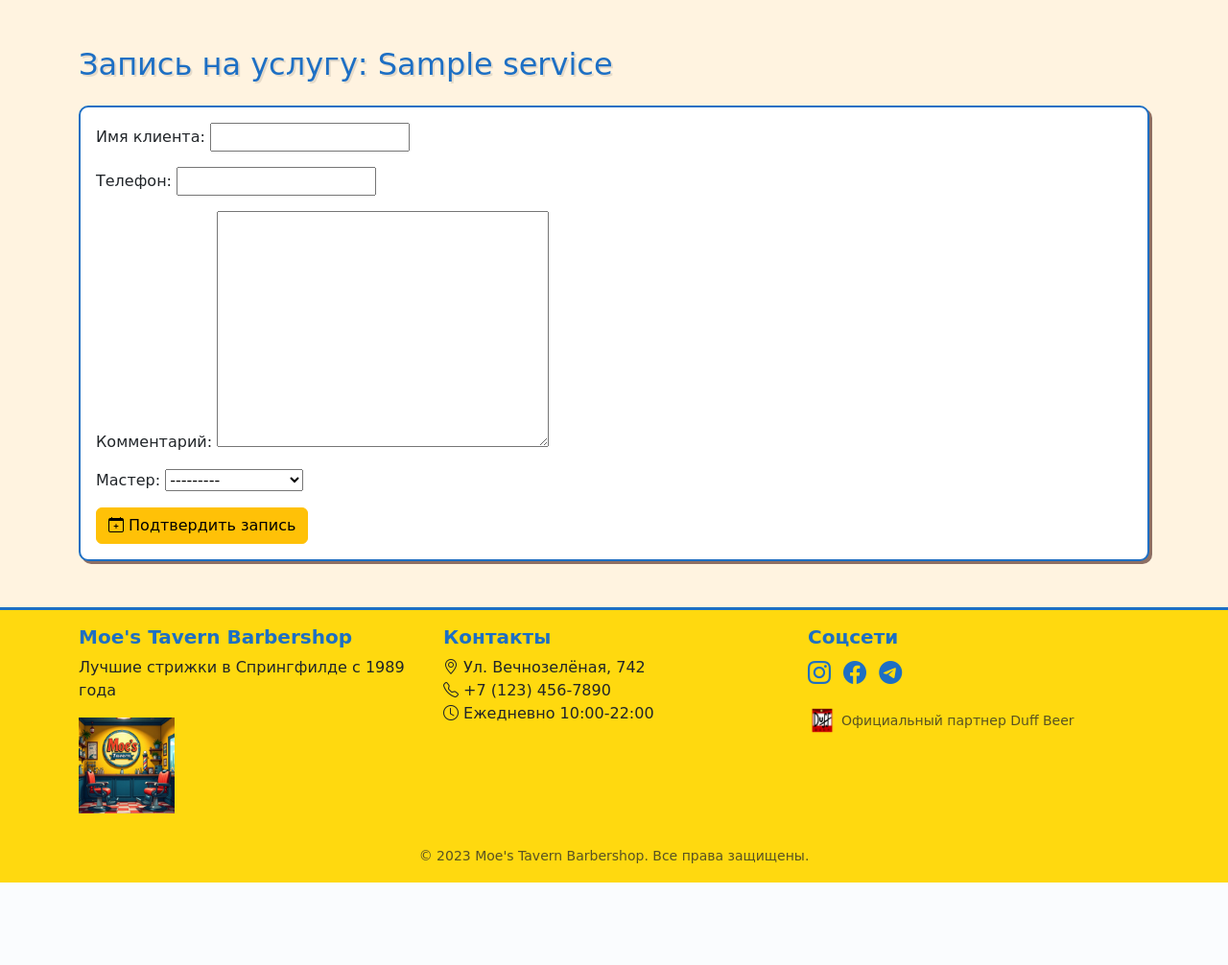
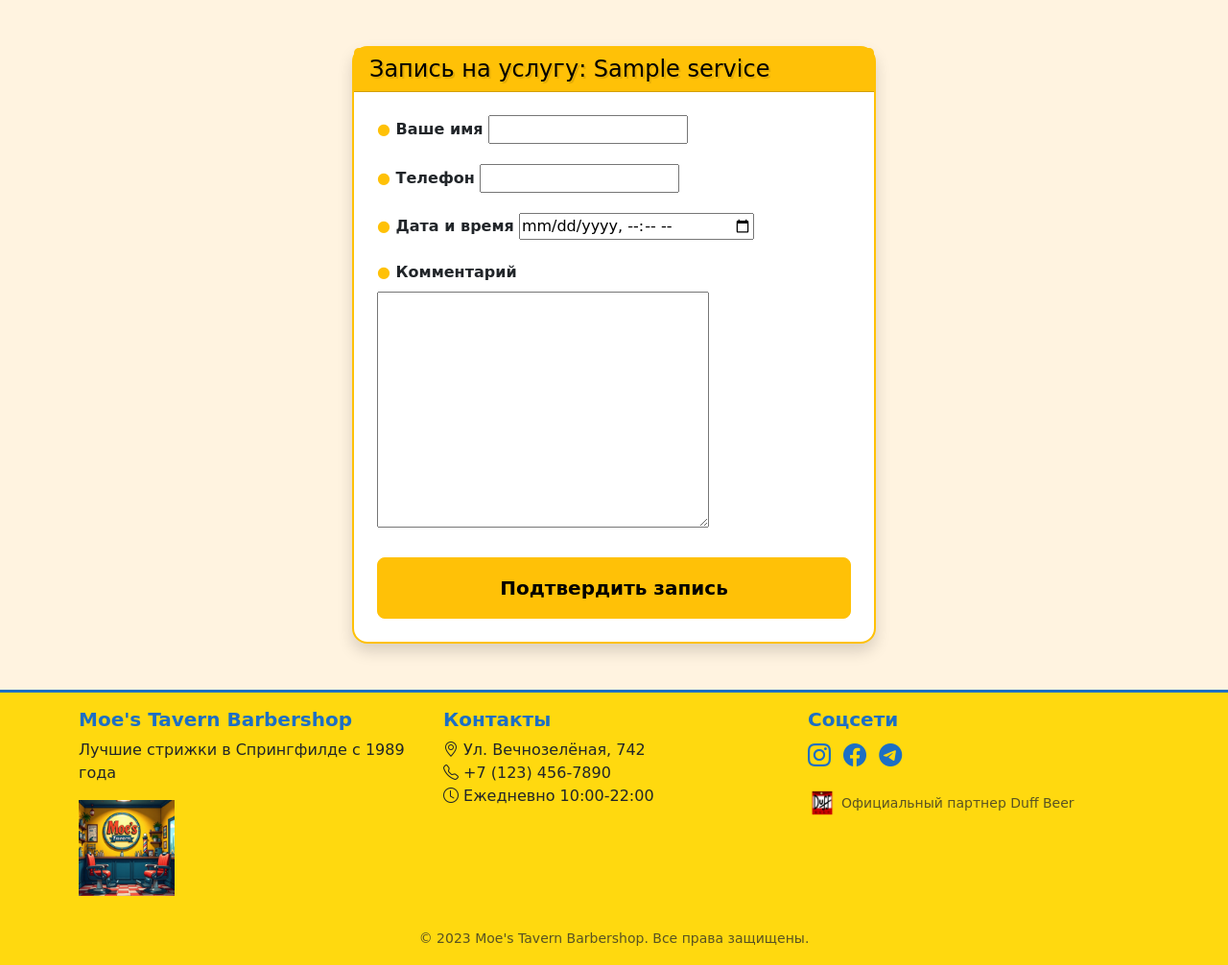
Before and after one commit to AlexStone1991/hw_38_ALEX, a Django app: page /order/create/1/ in a window 1280 px wide. Shown: the part 69-1075 px from the top of the page at 96% size. Before the commit the page ends 989 px from the top, so only its background shows below. Run offline with Django 5.2, Linux system fonts and the light colour scheme; tables that the repository leaves empty hold one stand-in row (values such as "Sample post").

Commit message:
hw_42 - доделал услуги! и страницу спасибо!

```diff
--- a/core/forms.py
+++ b/core/forms.py
@@ -1,21 +1,16 @@
 from django import forms
-from .models import Order, Service, Master
+from .models import Order, Service
+from django.forms import DateTimeInput
 
 class OrderForm(forms.ModelForm):
-    service = forms.ModelChoiceField(
-        queryset=Service.objects.all(),
-        widget=forms.HiddenInput(),
-    )
-
     class Meta:
         model = Order
-        fields = ['client_name', 'phone', 'comment', 'service', "master", "comment"]
+        fields = ['client_name', 'phone', 'appointment_date', 'comment']
         widgets = {
-            "appointment_date": forms.DateTimeInput(attrs={"type": "datetime-local"}),
+            'appointment_date': DateTimeInput(attrs={'type': 'datetime-local'}),
         }
 
-    def __init__(self, *args, **kwargs):
-        service = kwargs.pop('service', None)
+    def __init__(self, *args, service=None, **kwargs):
         super().__init__(*args, **kwargs)
-        if service:
-            self.fields['master'].queryset = Master.objects.filter(services=service)
+        self.service = service
+        self.fields['appointment_date'].required = True
--- a/static/css/main.css
+++ b/static/css/main.css
@@ -209,3 +209,23 @@
     transform: translateY(-3px);
     box-shadow: 0 4px 8px rgba(0,0,0,0.2);
 }
+
+/* Кастомные стили только на Bootstrap */
+    .form-control, .form-select {
+        border-radius: 0.5rem;
+        padding: 0.75rem 1rem;
+        border: 1px solid #ced4da;
+    }
+    .form-control:focus {
+        border-color: #ffc107;
+        box-shadow: 0 0 0 0.25rem rgba(255, 193, 7, 0.25);
+    }
+    textarea.form-control {
+        min-height: 120px;
+    }
+    .invalid-feedback {
+        color: #dc3545;
+    }
+    .card {
+        border-radius: 1rem;
+    }
--- a/static/js/main.js
+++ b/static/js/main.js
@@ -4,3 +4,29 @@
     const minDate = now.toISOString().slice(0, 16);
     document.getElementById('id_appointment_date').min = minDate;
 });
+
+// Минимальная дата - текущий день
+document.addEventListener('DOMContentLoaded', function() {
+    const dateField = document.getElementById('{{ form.appointment_date.id_for_label }}');
+    if (dateField) {
+        const now = new Date();
+        const minDate = now.toISOString().slice(0, 16);
+        dateField.min = minDate;
+        dateField.classList.add('form-control');
+    }
+
+    // Валидация Bootstrap
+    (function() {
+        'use strict'
+        const forms = document.querySelectorAll('.needs-validation')
+        Array.from(forms).forEach(form => {
+            form.addEventListener('submit', event => {
+                if (!form.checkValidity()) {
+                    event.preventDefault()
+                    event.stopPropagation()
+                }
+                form.classList.add('was-validated')
+            }, false)
+        })
+    })()
+});
--- a/templates/base.html
+++ b/templates/base.html
@@ -71,6 +71,6 @@
         {% endfor %}
     </div>
 {% endif %}
-
+{% block extra_js %}{% endblock %}
 </body>
 </html>
--- a/templates/create_order.html
+++ b/templates/create_order.html
@@ -1,17 +1,66 @@
 {% extends 'base.html' %}
+{% load static %}
 
 {% block content %}
 <div class="container my-5">
-    <h2>Запись на услугу: {{ service.name }}</h2>
-    <div class="card mt-4">
-        <div class="card-body">
-            <form method="post">
-                {% csrf_token %}
-                {{ form.as_p }}
-                <button type="submit" class="btn btn-warning">
-                    <i class="bi bi-calendar-plus"></i> Подтвердить запись
-                </button>
-            </form>
+    <div class="row justify-content-center">
+        <div class="col-md-8 col-lg-6">
+            <div class="card border-warning shadow">
+                <div class="card-header bg-warning text-black">
+                    <h2 class="h4 mb-0">Запись на услугу: {{ service.name }}</h2>
+                </div>
+
+                <div class="card-body p-4">
+                    <form method="post" class="needs-validation" novalidate>
+                        {% csrf_token %}
+
+                        <!-- Имя -->
+                        <div class="mb-3">
+                            <label for="{{ form.client_name.id_for_label }}" class="form-label fw-bold">
+                                <span class="text-warning">●</span> Ваше имя
+                            </label>
+                            {{ form.client_name }}
+                            <div class="invalid-feedback">
+                                Пожалуйста, введите имя
+                            </div>
+                        </div>
+
+                        <!-- Телефон -->
+                        <div class="mb-3">
+                            <label for="{{ form.phone.id_for_label }}" class="form-label fw-bold">
+                                <span class="text-warning">●</span> Телефон
+                            </label>
+                            {{ form.phone }}
+                            <div class="invalid-feedback">
+                                Введите номер телефона
+                            </div>
+                        </div>
+
+                        <!-- Дата и время -->
+                        <div class="mb-3">
+                            <label for="{{ form.appointment_date.id_for_label }}" class="form-label fw-bold">
+                                <span class="text-warning">●</span> Дата и время
+                            </label>
+                            {{ form.appointment_date }}
+                        </div>
+
+                        <!-- Комментарий -->
+                        <div class="mb-4">
+                            <label for="{{ form.comment.id_for_label }}" class="form-label fw-bold">
+                                <span class="text-warning">●</span> Комментарий
+                            </label>
+                            {{ form.comment }}
+                        </div>
+
+                        <!-- Кнопка -->
+                        <div class="d-grid">
+                            <button type="submit" class="btn btn-warning btn-lg py-3 fw-bold">
+                                Подтвердить запись
+                            </button>
+                        </div>
+                    </form>
+                </div>
+            </div>
         </div>
     </div>
 </div>
```
Also changed, not shown: templates/thanks.html (+18 -1 lines).
